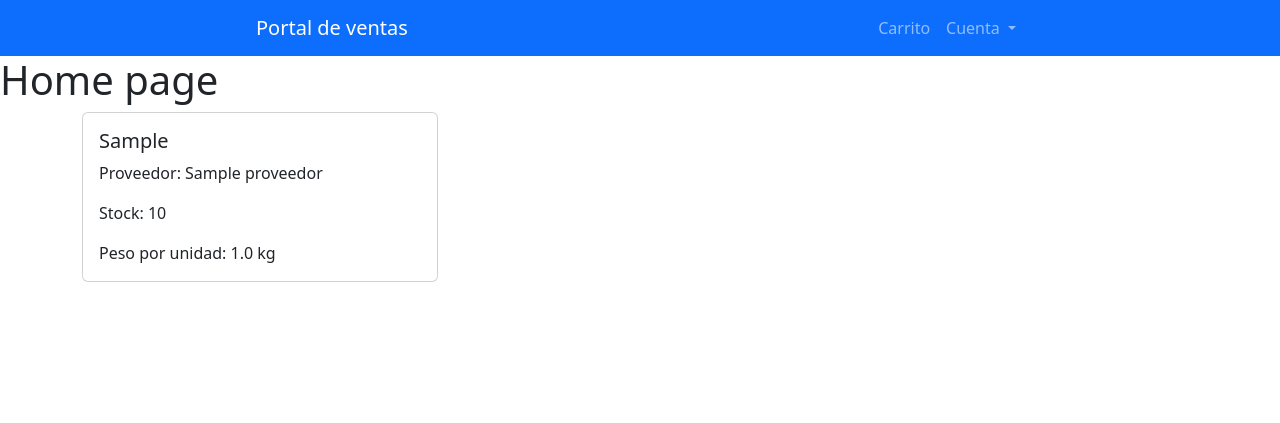
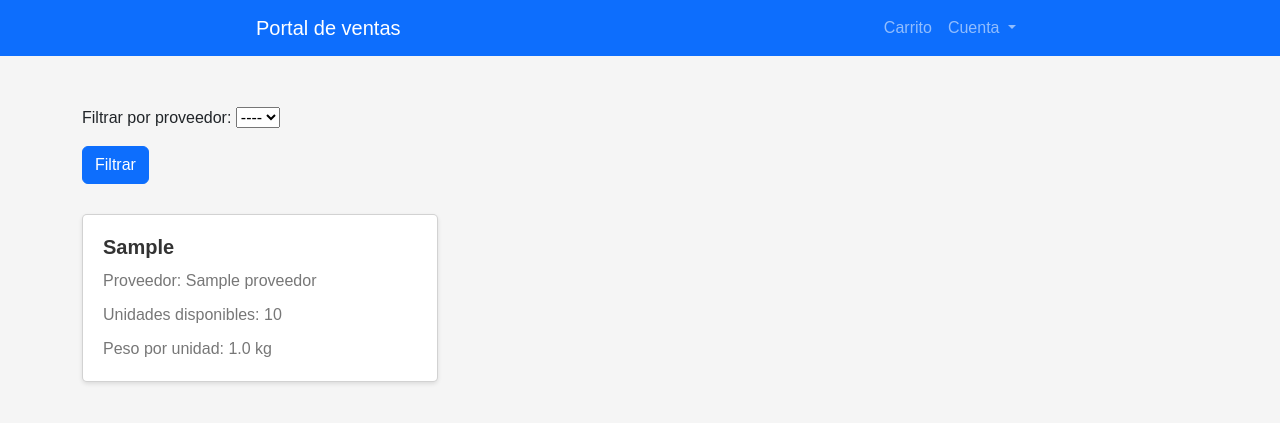
Before and after one commit to edubrialesUFV/atenea, a Django app: page / in a window 1280 px wide. Shown: the top 423 px of the page. Run offline with Django 4.2, Linux system fonts and the light colour scheme; tables that the repository leaves empty hold one stand-in row (values such as "Sample post").

Commit message:
updating main view

```diff
--- /dev/null
+++ b/gestion_almacenes/forms.py
@@ -0,0 +1,8 @@
+from django import forms
+
+class FiltroProveedorForm(forms.Form):
+    proveedor = forms.ChoiceField(choices=(), required=False, label='Filtrar por proveedor')
+
+    def __init__(self, proveedores, *args, **kwargs):
+        super(FiltroProveedorForm, self).__init__(*args, **kwargs)
+        self.fields['proveedor'].choices = [('','----')] + [(proveedor, proveedor) for proveedor in proveedores]
--- a/gestion_almacenes/static/style.css
+++ b/gestion_almacenes/static/style.css
@@ -0,0 +1,48 @@
+/* Estilos generales */
+body {
+    font-family: 'Arial', sans-serif;
+    background-color: #f5f5f5;
+}
+
+/* Estilos para la cuadrícula principal */
+.main-grid {
+    margin-top: 50px;
+}
+
+/* Estilos para las filas */
+.main-row {
+    margin-top: 30px;
+    margin-bottom: 30px;
+}
+
+/* Estilos para las tarjetas de productos */
+.card {
+    border-width: 1px;
+    border-radius: 5px;
+    box-shadow: 0 2px 4px rgba(0, 0, 0, 0.1);
+    transition: all 0.3s ease;
+    background-color: #ffffff;
+}
+
+.card:hover {
+    box-shadow: 0 4px 8px rgba(0, 0, 0, 0.2);
+    transform: translateY(-5px);
+}
+
+/* Estilos para el contenido de las tarjetas */
+.card-body {
+    padding: 20px;
+}
+
+.card-title {
+    font-size: 20px;
+    font-weight: bold;
+    color: #333333;
+    margin-bottom: 10px;
+}
+
+.card-text {
+    font-size: 16px;
+    color: #777777;
+    margin-bottom: 10px;
+}
--- a/gestion_almacenes/templates/base.html
+++ b/gestion_almacenes/templates/base.html
@@ -6,6 +6,7 @@
     <meta charset="UTF-8">
     <meta http-equiv="X-UA-Compatible" content="IE=edge">
     <meta name="viewport" content="width=device-width, initial-scale=1.0">
+    <link rel="icon" href="{% static 'favicon.ico' %}" type="image/x-icon" />
     <title>{% block title %}{% endblock %}</title>
     <link href="https://cdn.jsdelivr.net/npm/bootstrap@5.3.0-alpha3/dist/css/bootstrap.min.css" rel="stylesheet" integrity="sha384-KK94CHFLLe+nY2dmCWGMq91rCGa5gtU4mk92HdvYe+M/SXH301p5ILy+dN9+nJOZ" crossorigin="anonymous">
     <link rel="stylesheet" href="{% static 'style.css' %}">
--- a/gestion_almacenes/templates/index.html
+++ b/gestion_almacenes/templates/index.html
@@ -1,16 +1,27 @@
 {% extends "base.html" %}
 {% block title %}Home{% endblock %}
 {% block content %}
-<h1>Home page</h1>
-<div class="container">
+
+
+
+<div class="container main-grid">
+    <div class="row">
+        <div class="col-sm-12">
+            <form method="post" class="filtro-proveedor">
+                {% csrf_token %}
+                {{ form.as_p }}
+                <button type="submit" class="btn btn-primary">Filtrar</button>
+            </form>
+        </div>
+    </div>
     <div class="row">
         {% for producto in productos %}
-        <div class="col-sm-4">
+        <div class="col-sm-4 main-row">
             <div class="card">
                 <div class="card-body">
                     <h5 class="card-title">{{ producto.referencia }}</h5>
                     <p class="card-text">Proveedor: {{ producto.proveedor }}</p>
-                    <p class="card-text">Stock: {{ producto.cantidad_stock }}</p>
+                    <p class="card-text">Unidades disponibles: {{ producto.cantidad_stock }}</p>
                     <p class="card-text">Peso por unidad: {{ producto.peso_por_unidad }} kg</p>
                 </div>
             </div>
--- a/gestion_almacenes/views.py
+++ b/gestion_almacenes/views.py
@@ -5,9 +5,43 @@ from django.shortcuts import render
 from .models import Producto
 # Create your views here.
 
+from .forms import FiltroProveedorForm
+from django.db.models import Q
+
+from .forms import FiltroProveedorForm
+from django.db.models import Q
+
 def index(request):
+    proveedores = Producto.objects.values_list('proveedor', flat=True).distinct()
+
+    form = FiltroProveedorForm(list(proveedores))
     productos = Producto.objects.all()
-    return render(request, "index.html", {'productos': productos})
+
+    if request.method == 'POST':
+        form = FiltroProveedorForm(list(proveedores), request.POST)
+        if form.is_valid():
+            proveedor_seleccionado = form.cleaned_data['proveedor']
+            if proveedor_seleccionado:
+                productos = productos.filter(proveedor=proveedor_seleccionado)
+
+    productos_modificados = []
+
+    for producto in productos:
+        referencia_modificada = producto.referencia.split('_')[0].capitalize()
+        producto_dict = {
+            'referencia': referencia_modificada,
+            'proveedor': producto.proveedor,
+            'cantidad_stock': producto.cantidad_stock,
+            'peso_por_unidad': producto.peso_por_unidad,
+        }
+        productos_modificados.append(producto_dict)
+
+    return render(request, 'index.html', {'productos': productos_modificados, 'form': form})
+
+
+
+
+
 
 
 @staff_member_required
```
Also changed, not shown: gestion_almacenes/static/favicon.ico (added), gestion_almacenes/templates/mostrar_productos.html (added), gestion_almacenes/templates/pagina_principal.html (added).
